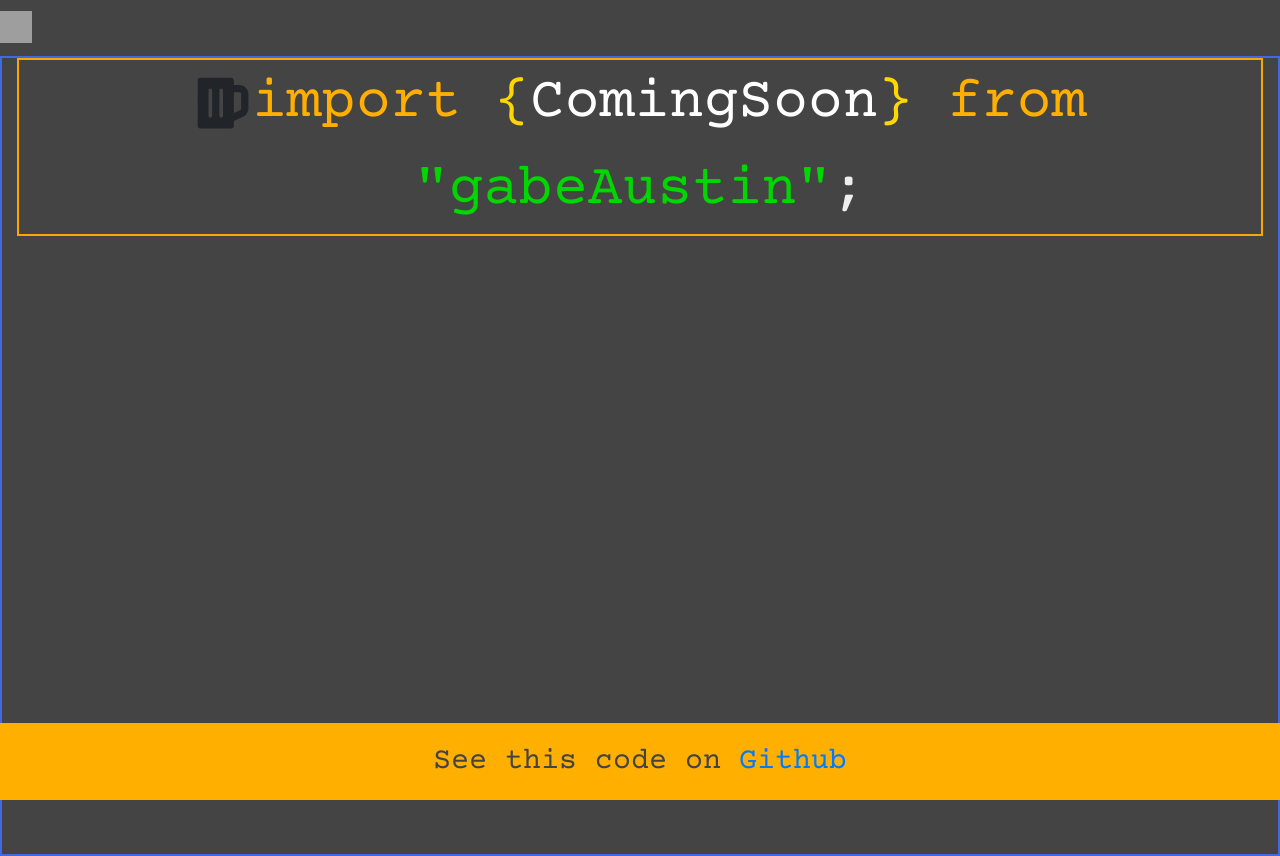
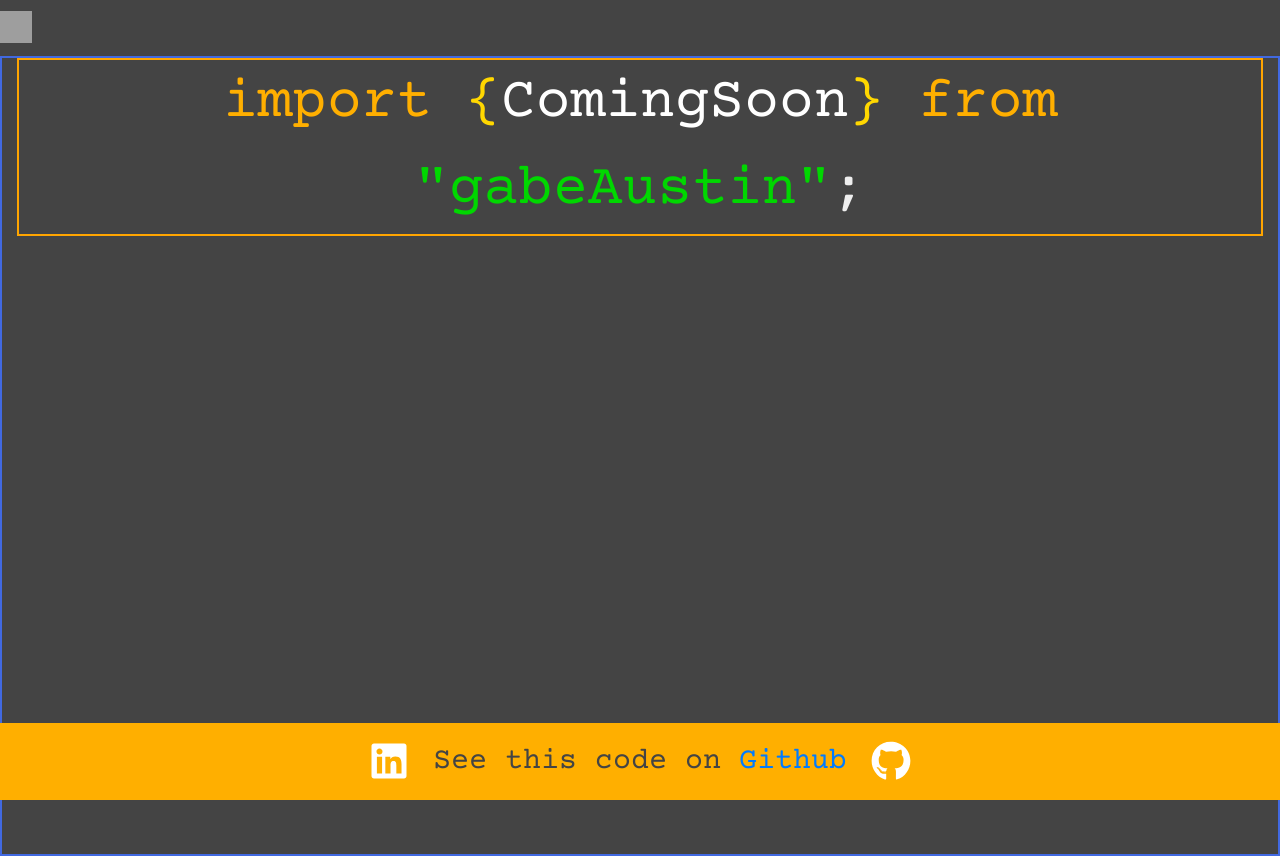
Before and after one commit to gabeaustin/coming-soon-portfolio, a React (Create React App) app: page / in a window 1280 px wide. Built offline with nearby package versions, Linux system fonts and the light colour scheme; grey boxes are pictures that could not be loaded.

Commit message:
added github and linkedin font awesome icons

```diff
--- a/src/App.css
+++ b/src/App.css
@@ -21,6 +21,10 @@
   background-color: #ffaf00;
   font-size: 30px;
   color: #444;
+}
+
+.mainPageFooterIcons {
+    font-size: 40px;
 }
 
 a:hover {
--- a/src/App.js
+++ b/src/App.js
@@ -1,6 +1,5 @@
 import "./App.css";
-import { FaBeer } from "react-icons/fa";
-// import Icons from "bootstrap-icons";
+import { FaGithub, FaLinkedin } from "react-icons/fa";
 
 function App() {
   return (
@@ -9,7 +8,6 @@ function App() {
         <div className="mainPageDiv m-auto">
           <i className="fas fa-github"></i>
           <i className="fab fa-github"></i>
-          <FaBeer />
           <span className="orange">import</span>{" "}
           <span className="yellow">&#123;</span>
           <span className="white">ComingSoon</span>
@@ -19,10 +17,12 @@ function App() {
           <span className="grey">;</span>
         </div>
         <footer className="mainPageFooter p-3 mt-auto fixed-bottom">
+          <FaLinkedin className="white mainPageFooterIcons mx-4" />
           See this code on{" "}
           <a href="https://github.com/gabeaustin" target="_blank">
             Github
           </a>
+          <FaGithub className="white mainPageFooterIcons mx-4" />
         </footer>
       </div>
     </div>
--- a/src/index.js
+++ b/src/index.js
@@ -3,7 +3,4 @@ import ReactDOM from "react-dom";
 import App from "./App";
 import "bootstrap/dist/css/bootstrap.min.css";
 
-// import { FaBeer } from "bootstrap-icons";
-
-
 ReactDOM.render(<App />, document.getElementById("root"));
```
